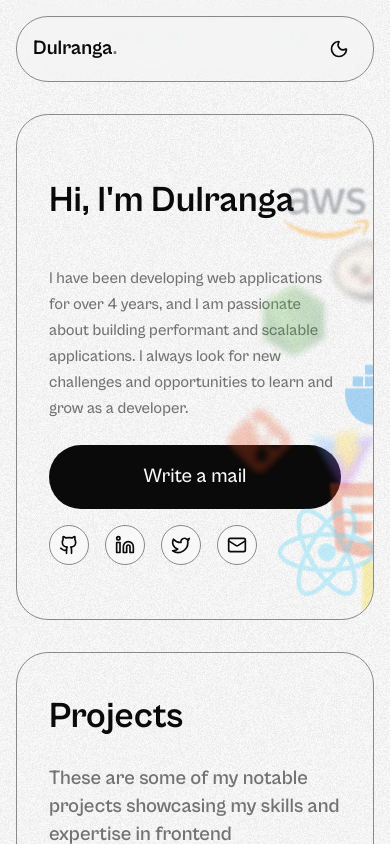
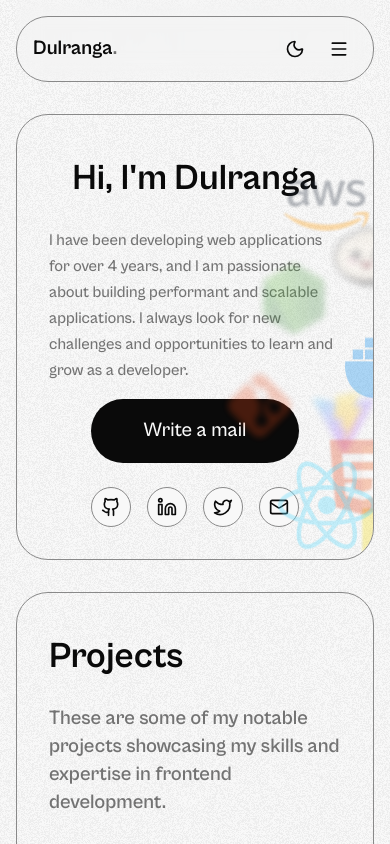
Before and after one commit to dulranga/portfolio-v2, a Next.js app: page / in a window 390 px wide. Shown: the top 844 px of the page. Built offline with nearby package versions, Linux system fonts and the light colour scheme.

Commit message:
added drawer and fixed spacing

```diff
--- a/package.json
+++ b/package.json
@@ -14,6 +14,7 @@
         "@mdx-js/loader": "^3.1.1",
         "@mdx-js/react": "^3.1.1",
         "@next/mdx": "^16.0.7",
+        "@radix-ui/react-dialog": "^1.1.19",
         "@radix-ui/react-slot": "^1.2.4",
         "@stefanprobst/rehype-extract-toc": "^3.0.0",
         "@types/mdx": "^2.0.13",
@@ -24,6 +25,7 @@
         "next": "^16.0.7",
         "next-mdx-remote": "^6.0.0",
         "next-themes": "^0.4.6",
+        "radix-ui": "^1.6.2",
         "react": "19.2.0",
         "react-dom": "19.2.0",
         "rehype-katex": "^7.0.1",
--- a/src/components/ContactSection.tsx
+++ b/src/components/ContactSection.tsx
@@ -35,7 +35,7 @@ const mailTo = `mailto:hello@dulranga.dev?subject=${encodeURIComponent(mailSubje
 export function ContactSection() {
   return (
     <div className="p-gap mx-auto" id="contact">
-      <section className="relative overflow-hidden rounded-default border border-border px-6 py-10 shadow-sm md:px-10 md:py-12 lg:px-12">
+      <section className="relative overflow-hidden rounded-default border border-border px-4 py-8 sm:px-6 sm:py-10 md:px-10 md:py-12 lg:px-12">
         <div className="relative grid gap-8 lg:grid-cols-[0.95fr_1.05fr] lg:items-start">
           <div className="space-y-5">
             <p className="text-sm font-semibold uppercase tracking-[0.24em] text-muted-foreground">
--- a/src/components/Footer.tsx
+++ b/src/components/Footer.tsx
@@ -37,7 +37,7 @@ export function Footer() {
   return (
     <div className="p-gap mx-auto">
       <footer className="border border-border bg-card rounded-default">
-                <div className="container mx-auto p-gap pt-12">
+        <div className="container mx-auto p-gap pt-6 sm:pt-12">
           <div className="flex flex-col md:flex-row gap-8 md:justify-between">
             {/* Brand Section */}
             <div className="space-y-4">
@@ -46,9 +46,8 @@ export function Footer() {
                 <span className="text-muted-foreground">.</span>
               </h3>
               <p className="text-sm text-muted-foreground">
-                                Frontend developer crafting exceptional digital
-                                experiences with clean code and thoughtful
-                                design.
+                Frontend developer crafting exceptional digital experiences with
+                clean code and thoughtful design.
               </p>
               {/* Quick Links - Inline */}
               <nav className="flex flex-wrap gap-4 pt-2">
@@ -88,9 +87,8 @@ export function Footer() {
           {/* Bottom Bar */}
           <div className="mt-4 border-t border-border pt-4 text-center text-sm text-muted-foreground">
             <p className="flex mx-auto w-fit gap-1 items-center">
-                            © {currentYear} Dulranga Dhawanitha. All rights
-                            reserved. Built with Love{" "}
-                            <HeartIcon size={16} fill="red" stroke="red" />
+              © {currentYear} Dulranga Dhawanitha. All rights reserved. Built
+              with Love <HeartIcon size={16} fill="red" stroke="red" />
             </p>
           </div>
         </div>
--- a/src/components/HeroSection.tsx
+++ b/src/components/HeroSection.tsx
@@ -9,24 +9,21 @@ const mailTo = `mailto:hello@dulranga.dev?subject=${encodeURIComponent(mailSubje
 export default function HeroSection() {
   return (
     <div className="p-gap mx-auto">
-      <section className="grid gap-2 min-h-[60vh] p-8 md:p-12 lg:p-24 rounded-default relative border border-border overflow-hidden ">
-        <div className="self-center">
+      <section className="grid place-items-center sm:place-items-start gap-4 sm:min-h-[60vh] p-8 md:p-12 lg:p-24 rounded-default relative border border-border overflow-hidden ">
+        <div className="self-center contents sm:block sm:space-y-4">
           <IconsBackground />
           {/* Left Column - Text Content */}
-          <div className="flex flex-col justify-center space-y-6 max-w-5xl">
-            <div className="space-y-2">
+
           <h1 className="text-4xl font-bold leading-16 md:text-5xl lg:text-8xl">
             Hi, I'm Dulranga
           </h1>
-              <p className="text-xl font-semibold text-muted-foreground md:text-2xl"></p>
-            </div>
           <p className="max-w-lg text-base leading-relaxed text-muted-foreground md:text-lg font-medium">
             I have been developing web applications for over 4 years, and I am
             passionate about building performant and scalable applications. I
             always look for new challenges and opportunities to learn and grow
             as a developer.
           </p>
-            <div className="flex flex-col gap-4 sm:flex-row sm:items-center">
+          <div className="flex flex-col gap-6 sm:flex-row sm:items-center ">
             <Button asChild size="lg">
               <Link href={mailTo}>Write a mail</Link>
             </Button>
@@ -67,7 +64,6 @@ export default function HeroSection() {
               </Link>
             </div>
           </div>
-          </div>
           {/* Right Column - Visual Element */}
         </div>
       </section>
--- a/src/components/Nav.tsx
+++ b/src/components/Nav.tsx
@@ -1,11 +1,12 @@
 "use client";
 
-import { Moon, Sun } from "lucide-react";
+import { Moon, Sun, Menu } from "lucide-react";
 import Link from "next/link";
 import { usePathname } from "next/navigation";
 import { useTheme } from "next-themes";
 import { Button } from "~/components/ui/button";
 import { cn } from "~/lib/utils";
+import { Sheet, SheetContent, SheetTrigger } from "~/components/ui/sheet";
 
 const navLinks = [
   { href: "/", label: "Home" },
@@ -43,13 +44,11 @@ export function Nav() {
               </Link>
             ))}
           </div>
-                    {/* Theme Toggle */}
+          <div className="flex gap-2">
             <Button
               variant="ghost"
               size="icon"
-                        onClick={() =>
-                            setTheme(theme === "dark" ? "light" : "dark")
-                        }
+              onClick={() => setTheme(theme === "dark" ? "light" : "dark")}
               className="rounded-full"
               aria-label="Toggle theme"
             >
@@ -59,6 +58,40 @@ export function Nav() {
                 <Moon className="size-5" />
               )}
             </Button>
+            {/* Mobile Drawer Menu */}
+            <div className="md:hidden">
+              <Sheet>
+                <SheetTrigger asChild>
+                  <Button
+                    variant="ghost"
+                    size="icon"
+                    className="rounded-full"
+                    aria-label="Open menu"
+                  >
+                    <Menu className="size-5" />
+                  </Button>
+                </SheetTrigger>
+                <SheetContent side="right" className="w-[300px] sm:w-[400px]">
+                  <div className="flex flex-col gap-4 mt-8">
+                    {navLinks.map((link) => (
+                      <Link
+                        key={link.href}
+                        href={link.href}
+                        className={cn(
+                          "rounded-lg px-4 py-3 text-base font-medium transition-colors hover:bg-accent hover:text-accent-foreground",
+                          pathname === link.href
+                            ? "bg-secondary text-secondary-foreground"
+                            : "text-muted-foreground",
+                        )}
+                      >
+                        {link.label}
+                      </Link>
+                    ))}
+                  </div>
+                </SheetContent>
+              </Sheet>
+            </div>
+          </div>
         </div>
       </nav>
     </div>
--- /dev/null
+++ b/src/components/ui/sheet.tsx
@@ -0,0 +1,57 @@
+import * as React from "react";
+import * as SheetPrimitive from "@radix-ui/react-dialog";
+import { X } from "lucide-react";
+
+import { cn } from "~/lib/utils";
+
+const Sheet = SheetPrimitive.Root;
+
+const SheetTrigger = SheetPrimitive.Trigger;
+
+const SheetClose = SheetPrimitive.Close;
+
+const SheetPortal = SheetPrimitive.Portal;
+
+const SheetOverlay = React.forwardRef<
+  React.ElementRef<typeof SheetPrimitive.Overlay>,
+  React.ComponentPropsWithoutRef<typeof SheetPrimitive.Overlay>
+>(({ className, ...props }, ref) => (
+  <SheetPrimitive.Overlay
+    className={cn(
+      "fixed inset-0 z-50 bg-black/80  data-[state=open]:animate-in data-[state=closed]:animate-out data-[state=closed]:fade-out-0 data-[state=open]:fade-in-0",
+      className,
+    )}
+    {...props}
+    ref={ref}
+  />
+));
+SheetOverlay.displayName = SheetPrimitive.Overlay.displayName;
+
+const SheetContent = React.forwardRef<
+  React.ElementRef<typeof SheetPrimitive.Content>,
+  React.ComponentPropsWithoutRef<typeof SheetPrimitive.Content>
+>(({ side = "right", className, children, ...props }, ref) => (
+  <SheetPortal>
+    <SheetOverlay />
+    <SheetPrimitive.Content
+      ref={ref}
+      className={cn(
+        "fixed z-50 gap-4 bg-background p-6 shadow-lg transition ease-in-out data-[state=open]:animate-in data-[state=closed]:animate-out data-[state=closed]:duration-300 data-[state=open]:duration-500 data-[state=closed]:slide-out-to-right data-[state=open]:slide-in-from-right [&>button]:absolute [&>button]:right-4 [&>button]:top-4 [&>button]:rounded-sm [&>button]:opacity-70 [&>button]:ring-offset-background [&>button]:transition-opacity [&>button]:hover:opacity-100 [&>button]:focus:outline-none [&>button]:focus:ring-2 [&>button]:focus:ring-ring [&>button]:focus:ring-offset-2 disabled:pointer-events-none",
+        side === "right"
+          ? "inset-y-0 right-0 h-full w-3/4 border-l data-[state=closed]:slide-out-to-right data-[state=open]:slide-in-from-right sm:max-w-sm"
+          : "inset-y-0 left-0 h-full w-3/4 border-r data-[state=closed]:slide-out-to-left data-[state=open]:slide-in-from-left sm:max-w-sm",
+        className,
+      )}
+      {...props}
+    >
+      {children}
+      <SheetPrimitive.Close className="absolute right-4 top-4 rounded-sm opacity-70 ring-offset-background transition-opacity hover:opacity-100 focus:outline-none focus:ring-2 focus:ring-ring focus:ring-offset-2 disabled:pointer-events-none">
+        <X className="h-4 w-4" />
+        <span className="sr-only">Close</span>
+      </SheetPrimitive.Close>
+    </SheetPrimitive.Content>
+  </SheetPortal>
+));
+SheetContent.displayName = SheetPrimitive.Content.displayName;
+
+export { Sheet, SheetTrigger, SheetClose, SheetContent };
```
Also changed, not shown: 1 other file (tests, documents, lock files or other folders). Lines whose indentation alone changed are shown as unchanged.
